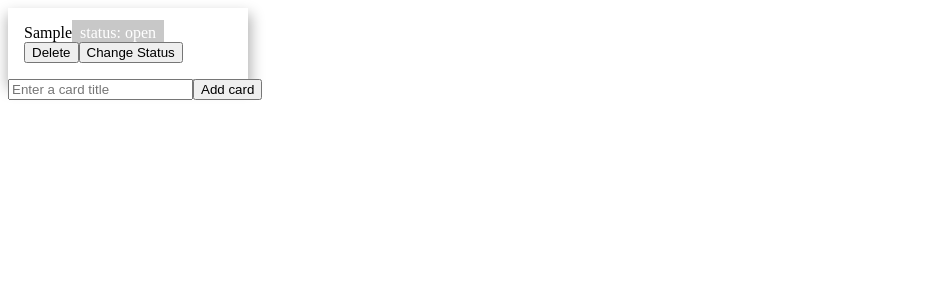
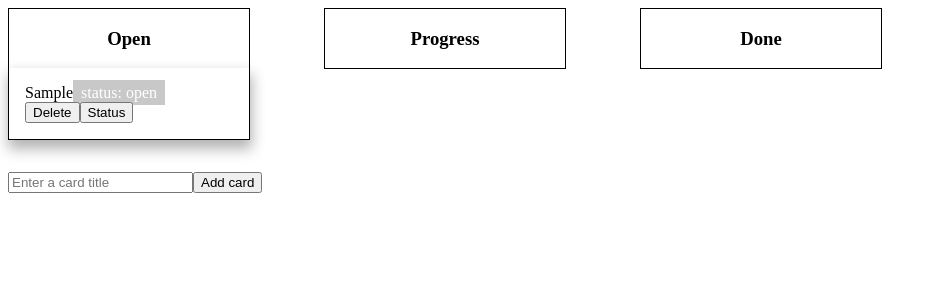
Before and after one commit to Paqura/courses-up, a React (Create React App) app in the folder client/: page / in a window 1280 px wide. Both pictures are taken after typing "Sample" into the empty fields and a click on the button "Add card". Shown: the top 300 px of the page, without its empty margins (0-945 px from the left). Built offline with nearby package versions, Linux system fonts and the light colour scheme.

Commit message:
add columns

```diff
--- /dev/null
+++ b/client/src/components/Courses/Courses.styled.ts
@@ -0,0 +1,7 @@
+import styled from 'styled-components';
+
+export const Table = styled.section`
+  display: grid;
+  grid-template-columns: 25% 25% 25%;
+  margin-bottom: 32px;
+`;
--- a/client/src/components/Courses/Courses.tsx
+++ b/client/src/components/Courses/Courses.tsx
@@ -1,12 +1,14 @@
 import React, { useRef } from 'react';
-import { Course } from './Courses.entities';
+import { Course, CourseStatus } from './Courses.entities';
 import { Button } from '../shared/Button';
 import { connect } from 'react-redux';
 import { addCourse, changeStatus, deleteCourse } from '../../actions/courses';
 import { RootState } from '../../types/root';
 import { List } from './List';
 import uuid from 'uuid';
-import { createCourse } from '../../utils/course';
+import { createCourse, getCourses } from '../../utils/course';
+import { Table } from './Courses.styled';
+import { capitalize } from '../../utils/capitalize';
 
 interface Props {
   addCourse: typeof addCourse;
@@ -29,9 +31,32 @@ const Courses: React.FC<Props> = ({ addCourse, deleteCourse, courses, changeStat
     }
   };
 
+  const getCoursesByStatus = getCourses(courses);
+
   return (
     <>
-      <List items={courses} remove={deleteCourse} changeStatus={changeStatus} />
+      <Table>
+        <List
+          title={capitalize(CourseStatus.Open)}
+          items={getCoursesByStatus(CourseStatus.Open)}
+          remove={deleteCourse}
+          changeStatus={changeStatus}
+        />
+
+        <List
+          title={capitalize(CourseStatus.Progress)}
+          items={getCoursesByStatus(CourseStatus.Progress)}
+          remove={deleteCourse}
+          changeStatus={changeStatus}
+        />
+
+        <List
+          title={capitalize(CourseStatus.Done)}
+          items={getCoursesByStatus(CourseStatus.Done)}
+          remove={deleteCourse}
+          changeStatus={changeStatus}
+        />
+      </Table>
 
       <input ref={inputRef} type="text" placeholder="Enter a card title" />
       <Button onClick={add} text="Add card" />
--- a/client/src/components/Courses/Item/Item.styled.ts
+++ b/client/src/components/Courses/Item/Item.styled.ts
@@ -19,4 +19,8 @@ export const Controls = styled.div`
 export const CourseItem = styled.li`
   padding: 16px;
   box-shadow: 1px 8px 13px 2px #0000004d;
+
+  &:not(:last-child) {
+    margin-bottom: 16px;
+  }
 `;
--- a/client/src/components/Courses/Item/Item.tsx
+++ b/client/src/components/Courses/Item/Item.tsx
@@ -1,7 +1,8 @@
-import React from 'react';
+import React, { useState } from 'react';
 import { Course, CourseStatus } from '../Courses.entities';
 import { Button } from '../../shared/Button';
 import { Controls, Status, CourseItem } from './Item.styled';
+import { Dropdown } from '../../shared/Dropdown';
 
 interface Props {
   changeStatus(id: string, status: CourseStatus): void;
@@ -10,13 +11,26 @@ interface Props {
 }
 
 const Item: React.FC<Props> = ({ remove, item, changeStatus }) => {
+  const [isDropdownShown, setIsDropdownShown] = useState(false);
+
   const onDelete = () => {
     remove(item.id);
   };
 
-  const onChangeStatus = () => {
-    changeStatus(item.id, CourseStatus.Progress);
+  const toggleDropdown = () => {
+    setIsDropdownShown(!isDropdownShown);
   };
+
+  const onChangeStatus = (status: CourseStatus) => {
+    changeStatus(item.id, status);
+    setIsDropdownShown(false);
+  };
+
+  const dropdownItems = [
+    { id: '1', title: CourseStatus.Open, action: () => onChangeStatus(CourseStatus.Open) },
+    { id: '2', title: CourseStatus.Progress, action: () => onChangeStatus(CourseStatus.Progress) },
+    { id: '3', title: CourseStatus.Done, action: () => onChangeStatus(CourseStatus.Done) },
+  ].filter(it => it.title !== item.status);
 
   return (
     <CourseItem>
@@ -30,8 +44,22 @@ const Item: React.FC<Props> = ({ remove, item, changeStatus }) => {
       </Status>
 
       <Controls>
-        <Button text="Delete" onClick={onDelete} />
-        <Button data-id="change" text="Change Status" onClick={onChangeStatus} />
+        <Button
+          text="Delete"
+          onClick={onDelete}
+        />
+
+        <Button
+          data-id="change"
+          text="Status"
+          onClick={toggleDropdown}
+        />
+
+        {isDropdownShown && (
+          <Dropdown
+            items={dropdownItems}
+          />
+        )}
       </Controls>
     </CourseItem>
   );
--- a/client/src/components/Courses/List/List.styled.ts
+++ b/client/src/components/Courses/List/List.styled.ts
@@ -5,4 +5,11 @@ export const CourseList = styled.ul`
   padding: 0;
   list-style-type: none;
   max-width: 240px;
+  height: fit-content;
+
+  border: 1px solid;
 `;
+
+export const Title = styled.h3`
+  text-align: center;
+`;
--- a/client/src/components/Courses/List/List.tsx
+++ b/client/src/components/Courses/List/List.tsx
@@ -1,17 +1,21 @@
 import React from 'react';
 import { Course, CourseStatus } from '../Courses.entities';
 import { Item } from '../Item';
-import { CourseList } from './List.styled';
+import { CourseList, Title } from './List.styled';
 
 interface Props {
   changeStatus(id: string, status: CourseStatus): void;
+  items: Course[];
   remove(id: string): void;
-  items: Course[];
+  title: string;
 }
 
-const List: React.FC<Props> = ({ changeStatus, items, remove }) => {
+const List: React.FC<Props> = ({ changeStatus, items, remove, title }) => {
   return (
     <CourseList>
+      <header>
+        <Title>{title}</Title>
+      </header>
       {items.length > 0 && items.map(item => (
         <Item
           key={item.id}
--- a/client/src/components/shared/Dropdown/Drowpdown.tsx
+++ b/client/src/components/shared/Dropdown/Drowpdown.tsx
@@ -1,9 +1,26 @@
 import React from 'react';
 
-const Drowpdown = () => {
+interface DropdownItem {
+  action?(): void;
+  id: string;
+  title: string;
+}
+
+interface Props {
+  items: DropdownItem[];
+}
+
+const Drowpdown: React.FC<Props> = ({ items }) => {
   return (
     <div>
-      Dropdown
+      {items.map(item =>
+        <li
+          key={item.id}
+          onClick={item.action}
+        >
+          {item.title}
+        </li>
+      )}
     </div>
   )
 };
--- /dev/null
+++ b/client/src/utils/capitalize.ts
@@ -0,0 +1,3 @@
+export const capitalize = (word: string) => {
+  return word.substr(0, 1).toUpperCase() + word.substr(1, word.length);
+}
--- a/client/src/utils/course.ts
+++ b/client/src/utils/course.ts
@@ -6,3 +6,6 @@ export const createCourse = (value: string, id: string): Course => ({
   description: `${value}-${id}`,
   status: CourseStatus.Open,
 });
+
+export const getCourses = (courses: Course[]) => (status: CourseStatus) =>
+  courses.filter(course => course.status === status);
```
Also changed, not shown: 2 other files (tests, documents, lock files or other folders).
